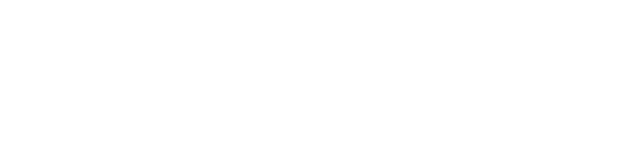
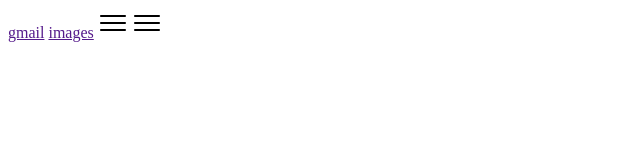
Before and after one commit to juan-soares/TEST2, a website: page index.html in a window 1280 px wide. Shown: the whole page, without its empty margins (0-640 px from the left). Drawn offline with Linux system fonts and the light colour scheme.

Commit message:
feat: header structure.

```diff
--- a/index.html
+++ b/index.html
@@ -7,6 +7,13 @@
     <title>Google Clone</title>
   </head>
   <body>
-
+    <header class="header">
+      <a href="" class="header__link">gmail</a>
+      <a href="" class="header__link">images</a>
+      <img src="/assets/icons/burger-menu-icon.svg" alt="Ícone de acesso a mais recursos do Google."  class="header__icon"/>
+      <img src="/assets/icons/burger-menu-icon.svg" alt="Ícone de acesso a mais recursos do Google."  class="header__icon"/>
+    </header>
+    <main></main>
+    <footer></footer>
    </body>
 </html>
```
Also changed, not shown: assets/icons/burger-menu-icon.svg (added).
